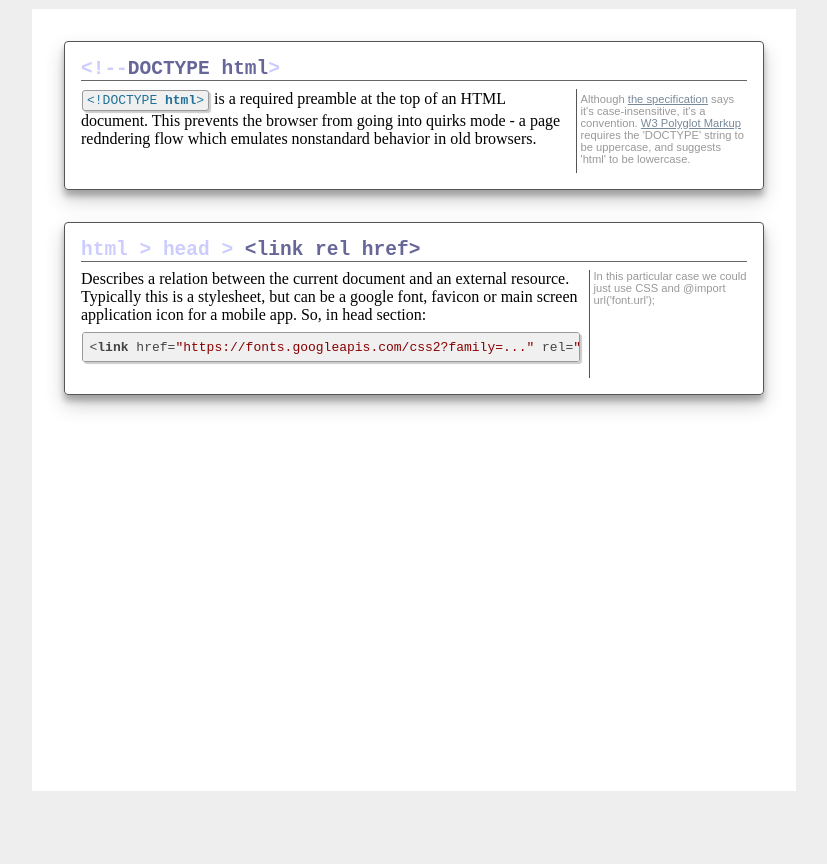
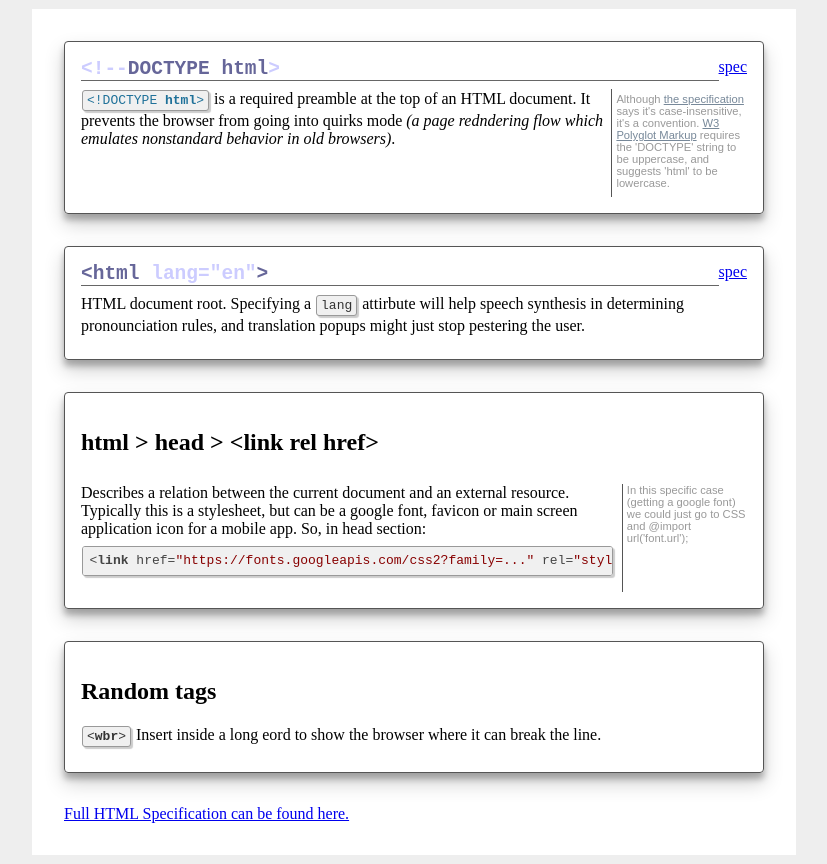
Before and after one commit to rkr1410/htmlcs, a plain HTML site: page htmlcs.html in a window 1280 px wide. Shown: the whole page, without its empty margins (226-1053 px from the left). Before the commit the page ends 800 px from the top, so only its background shows below. Drawn offline with Linux system fonts and the light colour scheme.

Commit message:
Add pre problem showcase
Added a html showing how pre pushes
content outside of parent element

```diff
--- a/htmlcs.css
+++ b/htmlcs.css
@@ -18,18 +18,23 @@ article {
     box-shadow: 0 10px 20px rgba(0, 0, 0, 0.19), 0 6px 6px rgba(0, 0, 0, 0.26)
 }
 
-article:first-of-type {
+body > section:first-of-type > article:first-of-type {
     margin-top: 0;
 }
 
-h2.tag-name {
+article > div.title {
+    display: flex;
+}
+
+article > div.title > h2.article-title {
+    flex: 1;
     font-family: monospace;
     color: #ccf;
     margin: 0;
     border-bottom: 1px solid #666;
 }
 
-h2.tag-name > b {
+article > div.title > h2.article-title > b {
     color: #669;
 }
 
@@ -41,6 +46,12 @@ article p {
 pre {
     margin: 0;
 }
+
+/*
+pre:hover, pre:focus {
+  width: min-content;
+}
+*/
 
 code {
     display: inline-block;
@@ -55,7 +66,13 @@ code {
     box-shadow: 2px 2px 1px rgba(0, 0, 0, 0.2);
 }
 
+div.content-with-aside {
+    max-width: 80%;
+    flex: 0.8;
+}
+
 aside {
+    flex: 0.2;
     font-size: 0.7rem;
     font-family: sans-serif;
     color: #999;
@@ -63,7 +80,6 @@ aside {
     padding-left: 0.25rem;
     margin-left: 0.5rem;
     margin-top: 0.5rem;
-    max-width: 25%;
 }
 
 aside a:link {
@@ -81,3 +97,7 @@ aside p {
 div.container {
    display: flex;
 }
+
+footer {
+    margin-top: 2rem;
+}
--- a/htmlcs.html
+++ b/htmlcs.html
@@ -2,6 +2,7 @@
     <head>
         <meta charset="utf-8">
         <link rel="stylesheet" href="htmlcs.css">
+        <!-- TODO Check out Prism.js and see if it's any better then highlight.js -->
         <link rel="stylesheet" href="highlight/styles/default.css">
         <script src="highlight/highlight.pack.js"></script>
         <script>hljs.initHighlightingOnLoad();</script>
@@ -9,31 +10,56 @@
     </head>
     <body>
         <section>
-            <article class="tag-description">
-                <h2 class="tag-name">&lt;!--<b>DOCTYPE html</b>&gt;</h2>
+            <article class="tag-description" id="doctype">
+                <div class="title">
+                    <h2 class="article-title">
+                        &lt;!--<b>DOCTYPE html</b>&gt;
+                    </h2>
+                    <a href="https://html.spec.whatwg.org/#the-doctype" target="_blank">spec</a>
+                </div>
                 <div class="container">
-                    <p><code class="hljs xml" style="display: inline-block; overflow-x: initial; padding: 2px 4px;"><span class="hljs-meta">&lt;!DOCTYPE <span class="hljs-meta-keyword">html</span>&gt;</span></code> is a required preamble at the top of an HTML document. This prevents the browser from going into quirks mode - a page redndering flow which emulates nonstandard behavior in old browsers.</p>
+                    <div class="content-with-aside">
+                        <p><code><span class="hljs-meta">&lt;!DOCTYPE <span class="hljs-meta-keyword">html</span>&gt;</span></code> is a required preamble at the top of an HTML document. It prevents the browser from going into quirks mode <i>(a page redndering flow which emulates nonstandard behavior in old browsers)</i>.</p>
+                    </div>
                     <aside><p>Although <a href="https://html.spec.whatwg.org/multipage/syntax.html#the-doctype">the specification</a> says it's case-insensitive, it's a convention. <a href="https://dev.w3.org/html5/html-polyglot/html-polyglot.html#h3_doctype">W3 Polyglot Markup</a> requires the 'DOCTYPE' string to be uppercase, and suggests 'html' to be lowercase.</p></aside>
                 </div>
             </article>
 
-            <article class="tag-description">
-                <h2 class="tag-name">html &gt; head &gt; <b>&lt;link rel href&gt;</b></h2>
+            <article class="tag-description" id="html">
+                <div class="title">
+                    <h2 class="article-title">
+                        <b>&lt;html</b> lang="en"<b>&gt;</b>
+                    </h2>
+                    <a href="https://html.spec.whatwg.org/#the-html-element" target="_blank">spec</a>
+                </div>
+                <p>HTML document root. Specifying a <code>lang</code> attirbute will help speech synthesis in determining pronounciation rules, and translation popups might just stop pestering the user.</p>
+            </article>
+
+            <article class="tag-description" id="link">
+                <h2 class="article-title">html &gt; head &gt; <b>&lt;link rel href&gt;</b></h2>
                 <div class="container">
-                    <div style="max-width: 75%;">
+                    <div class="content-with-aside">
                         <p>Describes a relation between the current document and an external resource. Typically this is a stylesheet, but can be a google font, favicon or main screen application icon for a mobile app. So, in head section:</p>
 <pre>
-<code>&lt;link href="https://fonts.googleapis.com/css2?family=..." rel="stylesheet">
+<code>&lt;link href="https://fonts.googleapis.com/css2?family=..." rel="stylesheet"&gt;
 </code>
 </pre>
                     </div>
                     <aside>
-                        In this particular case we could just use CSS and @import url('font.url');
+                        In this specific case (getting a google font) we could just go to CSS and @import url('font.url');
                     </aside>
                 </div>
-
-
             </article>
         </section>
+        <!-- various tags -->
+        <section>
+            <article>
+                <h2 class="article-title"><b>Random tags</b></h2>
+                <p><code>&lt;<span class="hljs-name">wbr</span>&gt;</code> Insert inside a long eord to show the browser where it can break the line.</p>
+            </article>
+        </section>
+        <footer>
+            <a href="https://html.spec.whatwg.org/">Full HTML Specification can be found here.</a>
+        </footer>
     </body>
 </html>
```
Also changed, not shown: pre-width-problem.html (added, +132 -0 lines).
